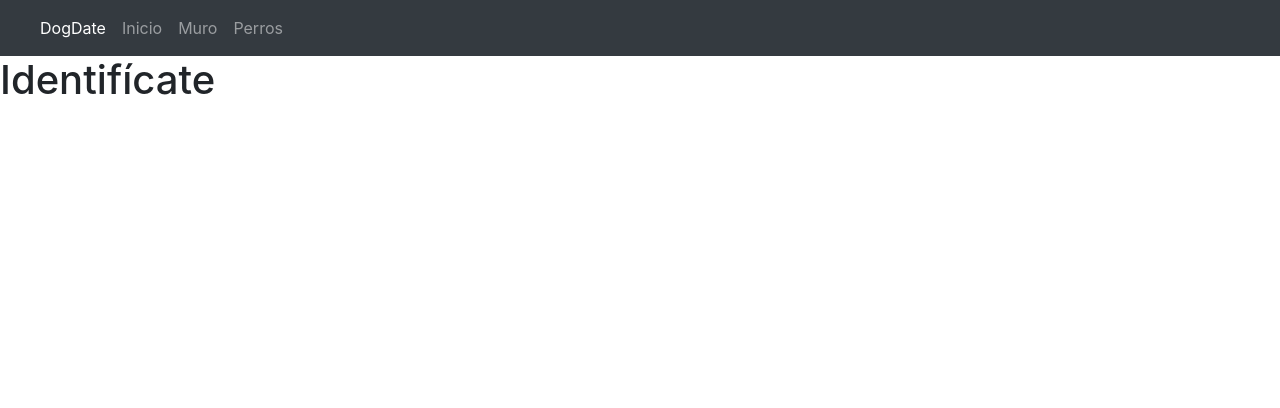
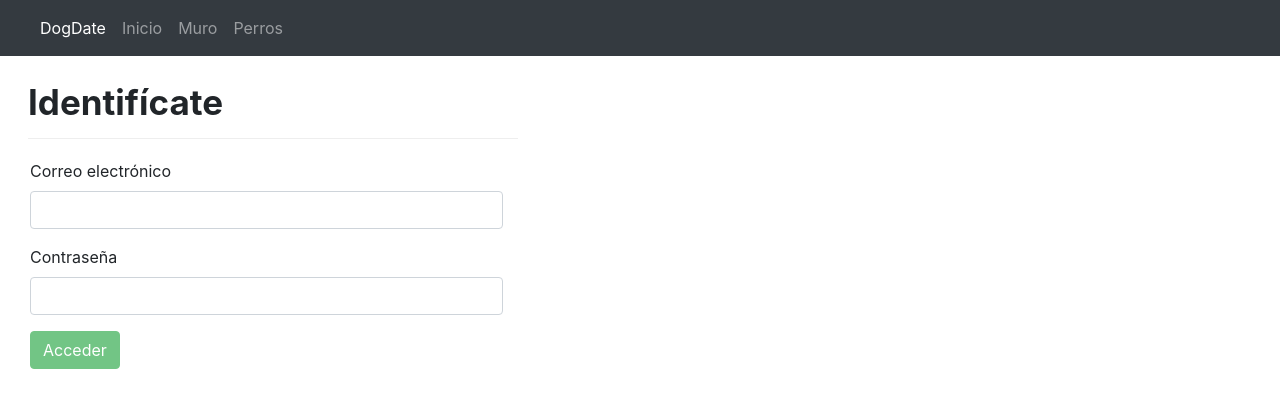
Before and after one commit to tomiglroe/dogdatepmv, an Angular app in the folder frontend/: page /login in a window 1280 px wide. Shown: the top 408 px of the page. Built offline with nearby package versions, Linux system fonts and the light colour scheme; some icons are missing.

Commit message:
Implementado sistema de login

```diff
--- a/frontend/src/app/components/login/login.component.html
+++ b/frontend/src/app/components/login/login.component.html
@@ -1 +1,33 @@
-<h1>{{ title }}</h1>
+
+<div class="col-lg-5">
+	<h1 class="h1-strong">{{ title }}</h1>
+
+	<div class="alert alert-success" *ngIf="status == 'success'">
+		Login correcto
+	</div>
+
+	<div class="alert alert-danger" *ngIf="status == 'error'">
+		No te has podido identificar correctamente
+	</div>
+
+	<form #loginForm="ngForm" (ngSubmit)="onSubmit()" class="col-lg-12">
+		<p>
+			<label>Correo electrónico</label>
+			<input type="email" name="email" #email="ngModel" [(ngModel)]="user.email" class="form-control" required pattern="[a-z0-9._%+-]+@[a-z0-9.-]+\.[a-z]{2,4}$" />
+			<span *ngIf="!email.valid && email.touched">
+				El correo electrónico no es correcto
+			</span>
+		</p>
+
+		<p>
+			<label>Contraseña</label>
+			<input type="password" name="password" #password="ngModel" [(ngModel)]="user.password" class="form-control" required />
+			<span *ngIf="!password.valid && password.touched">
+				 La contraseña es obligatoria
+			</span>
+		</p>
+
+		<input type="submit" value="Acceder" class="btn btn-success" [disabled]="!loginForm.form.valid" />
+	</form>
+
+</div>
--- a/frontend/src/app/components/login/login.component.ts
+++ b/frontend/src/app/components/login/login.component.ts
@@ -1,23 +1,110 @@
 import { Component, OnInit } from '@angular/core';
+import { Router, ActivatedRoute, Params } from '@angular/router';
+import { User } from '../../models/user';
+import { UserService } from '../../services/user.service';
+
 
 @Component({
   selector: 'app-login',
   templateUrl: './login.component.html',
+  providers: [UserService],
   styleUrls: ['./login.component.scss']
 })
 export class LoginComponent implements OnInit {
 
   public title: string;
+  public user: User;
+  public status: string;
+  public identity;
+  public token;
 
-  constructor() {
+  constructor(
+
+    private _route: ActivatedRoute,
+    private _router: Router,
+    private _userService: UserService
+  ) {
 
     this.title = 'Identifícate';
+    this.user = new User(
+      "",
+      "",
+      "",
+      "",
+      "",
+      ""
+    )
   }
 
   ngOnInit() {
 
     console.log('Componente de Login cargado...');
-
   }
 
+  onSubmit() {
+
+    this._userService.login(this.user).subscribe(
+
+      response => {
+
+        this.identity = response.user;
+
+        console.log(this.identity);
+
+
+        if (!this.identity || !this.identity._id) {
+
+          this.status = 'error';
+
+        } else {
+
+          this.status = 'success';
+          //guardar en localstorage
+
+          this.getToken();
+
+        }
+      },
+
+      error => {
+
+        let errorMessage = <any>error;
+        if (errorMessage != null) {
+
+          this.status = 'error';
+        }
+      }
+    );
+  }
+  getToken() {
+    this._userService.login(this.user, 'true').subscribe(
+
+      response => {
+
+        this.token = response.token;
+
+        console.log(this.token);
+
+
+        if (this.token.length <= 0) {
+
+          this.status = 'error';
+
+        } else {
+
+          this.status = 'success';
+          //guardar en localstorage
+
+        }
+      },
+      error => {
+
+        let errorMessage = <any>error;
+        if (errorMessage != null) {
+
+          this.status = 'error';
+        }
+      }
+    );
+  }
 }
--- a/frontend/src/app/components/register/register.component.ts
+++ b/frontend/src/app/components/register/register.component.ts
@@ -24,6 +24,7 @@
 
     this.title = 'Registra a tu perro';
     this.user = new User(
+      "",
       "",
       "",
       "",
--- a/frontend/src/app/models/user.ts
+++ b/frontend/src/app/models/user.ts
@@ -6,6 +6,7 @@
     public dogname: string,
     public email: string,
     public password: string,
-    public image: string
-  ) { }
+    public image: string,
+    public gettoken: any
+  ) {}
 }
--- a/frontend/src/app/services/user.service.ts
+++ b/frontend/src/app/services/user.service.ts
@@ -22,4 +22,17 @@
 
         return this._http.post(this.url + 'register', params, {headers: headers});
     }
+
+    login (user: User, gettoken = null): Observable<any> {
+
+        if (gettoken != null) {
+
+            user.gettoken = gettoken;
+        }
+
+        const params = JSON.stringify(user);
+        const headers = new HttpHeaders().set('Content-Type', 'application/json');
+
+        return this._http.post(this.url + 'login', params, {headers: headers});
+    }
 }
```
